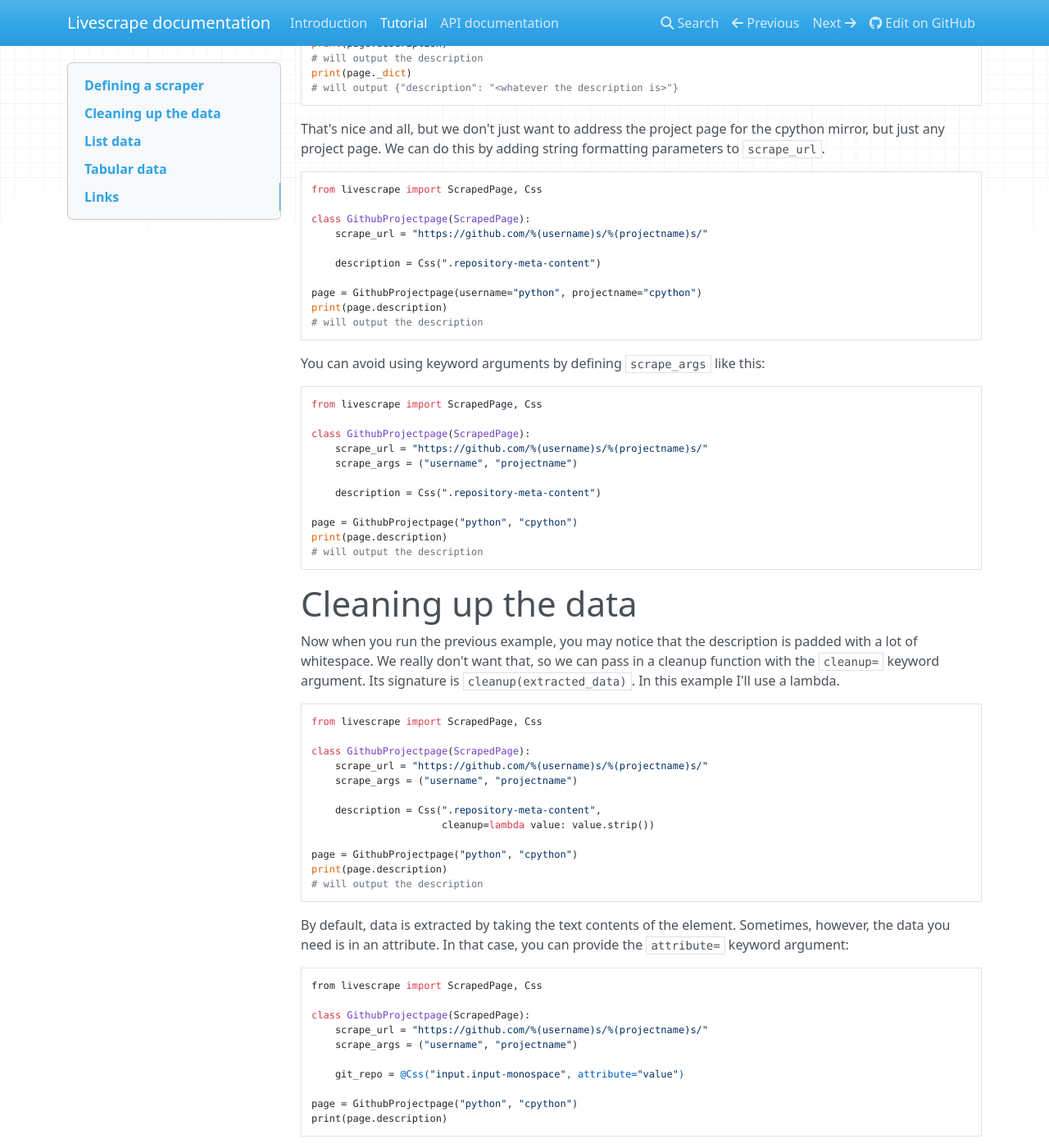
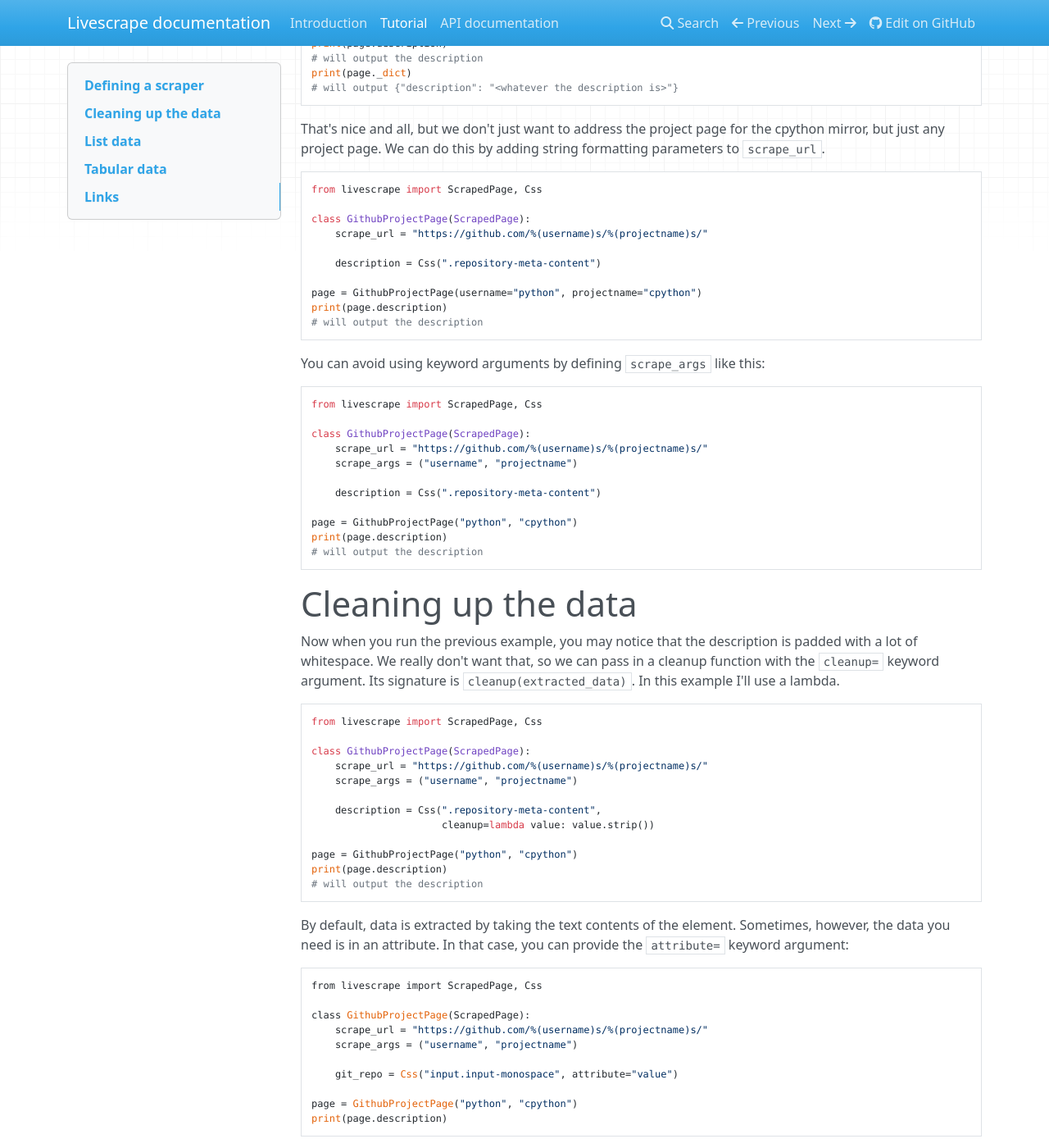
Before and after one commit to ondergetekende/livescrape, an MkDocs documentation site: the page built from docs/tutorial.md, in a window 1280 px wide and 1400 px high, scrolled down 375 px. Shown: the whole window at 82% size. Built offline with MkDocs 1.6.1, drawn with Linux system fonts in a browser that asks for light colours; nearby versions of some CDN libraries; old or Windows-style settings are respelled for this version of MkDocs; some of the changed text lies outside the part shown.

```diff
--- a/docs/tutorial.md
+++ b/docs/tutorial.md
@@ -7,12 +7,12 @@ Let's start by defining github's repository page
 
     from livescrape import ScrapedPage, Css
 
-    class GithubProjectpage(ScrapedPage):
+    class GithubProjectPage(ScrapedPage):
         scrape_url = "https://github.com/python/cpython/"
 
         description = Css(".repository-meta-content")
 
-    page = GithubProjectpage()
+    page = GithubProjectPage()
     print(page.description)
     # will output the description
     print(page._dict)
@@ -23,12 +23,12 @@ That's nice and all, but we don't just want to address the project page for the
 
     from livescrape import ScrapedPage, Css
 
-    class GithubProjectpage(ScrapedPage):
+    class GithubProjectPage(ScrapedPage):
         scrape_url = "https://github.com/%(username)s/%(projectname)s/"
 
         description = Css(".repository-meta-content")
 
-    page = GithubProjectpage(username="python", projectname="cpython")
+    page = GithubProjectPage(username="python", projectname="cpython")
     print(page.description)
     # will output the description
 
@@ -36,13 +36,13 @@ You can avoid using keyword arguments by defining `scrape_args` like this:
 
     from livescrape import ScrapedPage, Css
 
-    class GithubProjectpage(ScrapedPage):
+    class GithubProjectPage(ScrapedPage):
         scrape_url = "https://github.com/%(username)s/%(projectname)s/"
         scrape_args = ("username", "projectname")
 
         description = Css(".repository-meta-content")
 
-    page = GithubProjectpage("python", "cpython")
+    page = GithubProjectPage("python", "cpython")
     print(page.description)
     # will output the description
 
@@ -54,14 +54,14 @@ Now when you run the previous example, you may notice that the description is pa
 
     from livescrape import ScrapedPage, Css
 
-    class GithubProjectpage(ScrapedPage):
+    class GithubProjectPage(ScrapedPage):
         scrape_url = "https://github.com/%(username)s/%(projectname)s/"
         scrape_args = ("username", "projectname")
 
         description = Css(".repository-meta-content",
                           cleanup=lambda value: value.strip())
 
-    page = GithubProjectpage("python", "cpython")
+    page = GithubProjectPage("python", "cpython")
     print(page.description)
     # will output the description
 
@@ -69,34 +69,34 @@ By default, data is extracted by taking the text contents of the element. Someti
 
     from livescrape import ScrapedPage, Css
 
-    class GithubProjectpage(ScrapedPage):
+    class GithubProjectPage(ScrapedPage):
         scrape_url = "https://github.com/%(username)s/%(projectname)s/"
         scrape_args = ("username", "projectname")
 
-        git_repo = @Css("input.input-monospace", attribute="value")
+        git_repo = Css("input.input-monospace", attribute="value")
 
-    page = GithubProjectpage("python", "cpython")
+    page = GithubProjectPage("python", "cpython")
     print(page.description)
 
 If the data you're after is even more complicated (e.g. a combination of elements), you may want to perform the extraction yourself, by providing an extractor function with the `extract=` argument. Its signature is `extract(element)`. The extracted data will be passed into the cleanup chain unmodified, which means you're not limited to strings.
 
     from livescrape import ScrapedPage, Css
 
-    class GithubProjectpage(ScrapedPage):
+    class GithubProjectPage(ScrapedPage):
         scrape_url = "https://github.com/%(username)s/%(projectname)s/"
         scrape_args = ("username", "projectname")
 
         git_repo = @Css("input.input-monospace",
                         extract=lambda elem: {"repo": elem.get("value")})
 
-    page = GithubProjectpage("python", "cpython")
+    page = GithubProjectPage("python", "cpython")
     print(page.description)
 
 While lambda's are nice for simple conversions, sometimes you'll need to do something more complicated. A lambda would be too cramped fo that. In that case, it may be useful to declare the cleanup function using the decorator syntax. The signature of the decorated function is `attributename(extracted_data, element)`.
 
     from livescrape import ScrapedPage, Css
 
-    class GithubProjectpage(ScrapedPage):
+    class GithubProjectPage(ScrapedPage):
         scrape_url = "https://github.com/%(username)s/%(projectname)s/"
         scrape_args = ("username", "projectname")
 
@@ -104,7 +104,7 @@ While lambda's are nice for simple conversions, sometimes you'll need to do some
         def description(self, value, element):
             return value.strip()
 
-    page = GithubProjectpage("python", "cpython")
+    page = GithubProjectPage("python", "cpython")
     print(page.description)
     # will output the description
 
@@ -117,7 +117,7 @@ Normaly when scraping, only the first matching element is used, but sometimes yo
 
     from livescrape import ScrapedPage, Css
 
-    class GithubProjectpage(ScrapedPage):
+    class GithubProjectPage(ScrapedPage):
         scrape_url = "https://github.com/%(username)s/%(projectname)s/"
         scrape_args = ("username", "projectname")
 
@@ -132,7 +132,7 @@ If you need more than one datum per list item, you will need to use `CSSMulti`.
 
     from livescrape import ScrapedPage, Css, CssMulti
 
-    class GithubProjectpage(ScrapedPage):
+    class GithubProjectPage(ScrapedPage):
         scrape_url = "https://github.com/%(username)s/%(projectname)s/"
         scrape_args = ("username", "projectname")
 
@@ -148,7 +148,7 @@ Note that cleanup code runs per list item, not on the list as a whole.
 Links
 =====
 
-Websites typically have links, which you'll want to follow. The `CssLink` selector helps you by allowing you to specify what `ScrapedPage` should handle the target of that link. In the following example, we're reusing one of the `GithubProjectpage` definitions above.
+Websites typically have links, which you'll want to follow. The `CssLink` selector helps you by allowing you to specify what `ScrapedPage` should handle the target of that link. In the following example, we're reusing one of the `GithubProjectPage` definitions above.
 
     from scrape import ScrapedPage, CssLink
 
@@ -156,6 +156,6 @@ Websites typically have links, which you'll want to follow. The `CssLink` select
         scrape_url = "https://github.com/%(username)s"
         scrape_args = ("username")
 
-        repos = CssLink(".repo-list-name a", GithubProjectpage, multiple=True)
+        repos = CssLink(".repo-list-name a", GithubProjectPage, multiple=True)
 
 You could now type `GithubOverview("python").repos[0].description` to retrieve the description of the first repository on the overview page.
```
Also changed, not shown: README.md (+5 -2 lines), 1 other file.
